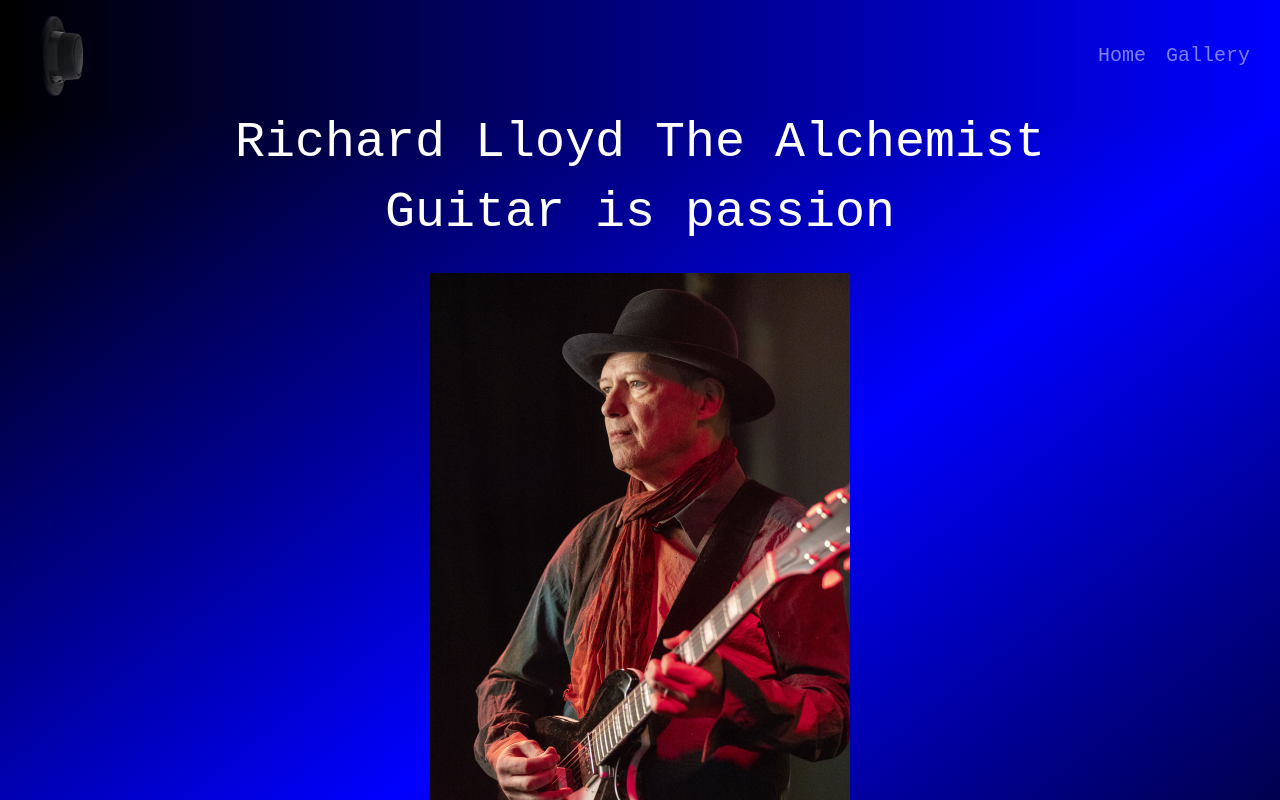
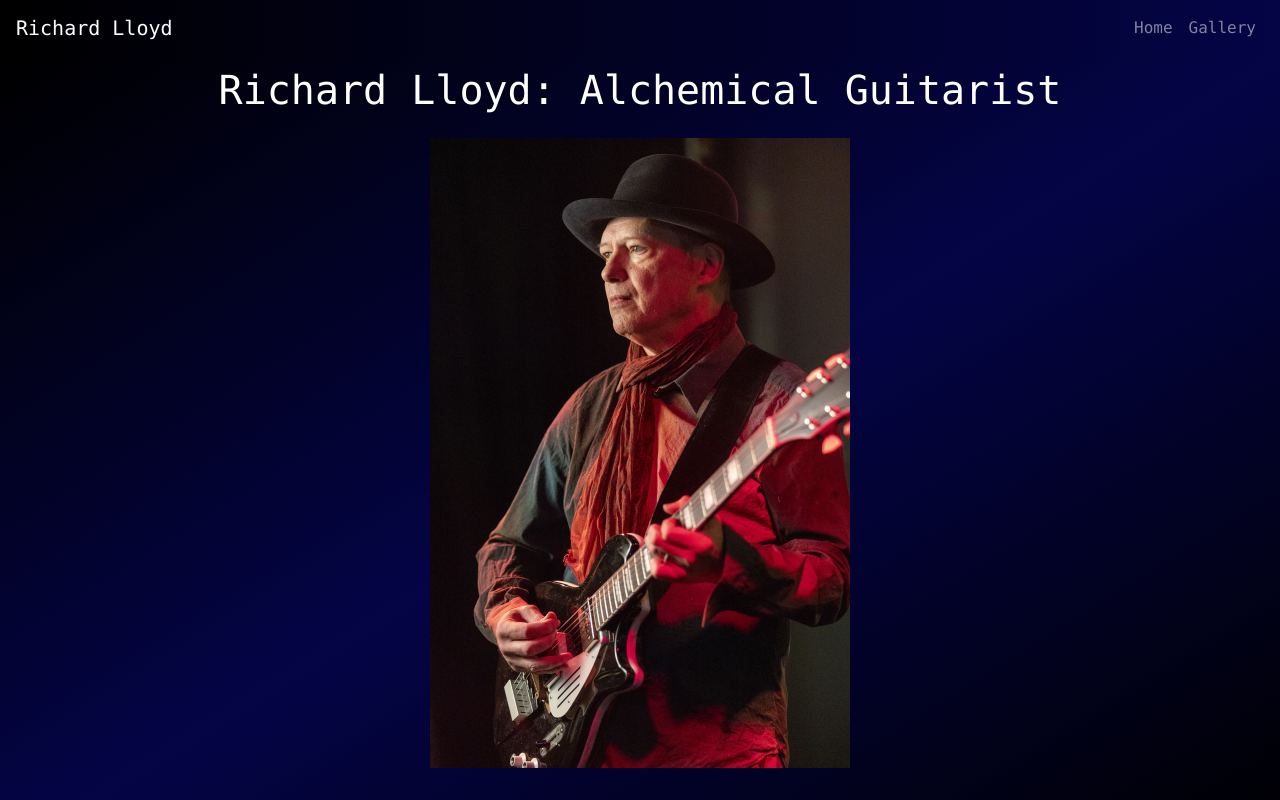
Before and after one commit to blackwellsmith/richard_lloyd, a React (Create React App) app: page / in a window 1280 px wide. Shown: the top 800 px of the page. Built offline with nearby package versions, Linux system fonts and the light colour scheme.

Commit message:
more focused on guitar changed fonts and colors

```diff
--- a/src/App.css
+++ b/src/App.css
@@ -2,14 +2,17 @@
   text-align: center;
 }
 .navbar {
-  font-family: Courier New, monospace;
-  background-image: linear-gradient(-90deg, blue, black);
+  font-family: "Lucida Console", Monaco, monospace;
+  background-image: linear-gradient(-90deg, rgb(4, 4, 70), black);
 }
 .App-logo {
   height: 10vmin;
   pointer-events: none;
 }
 
+.title {
+  font-size: 40px;
+}
 
 @media (prefers-reduced-motion: no-preference) {
   .App-logo {
@@ -18,8 +21,8 @@
 }
 
 .App-header {
-  font-family: Courier New;
-  background-image: linear-gradient(to bottom right, black, blue, black );
+  font-family: "Lucida Console", Monaco, monospace;
+  background-image: linear-gradient(to bottom right, black, rgb(4, 4, 70), black );
   min-height: 100vh;
   display: flex;
   flex-direction: column;
@@ -29,12 +32,7 @@
   color: white;
 }
 
-html, .gallery {
-  font-family: Courier New;
-  font-size: 20px;
-  color: white;
-  background-image: linear-gradient(to bottom right, black, blue, black );
-}
+
 
 
 
--- a/src/Home.js
+++ b/src/Home.js
@@ -1,5 +1,4 @@
 import React from 'react'
-
 import richard from './richard.png';
 import './App.css';
 
@@ -7,18 +6,13 @@ import './App.css';
 const Home = () => {
     return (
         <div className="App">
-          <header className="App-header">
-            <h1 classname="line">Richard Lloyd The Alchemist</h1>
-            <h1>Guitar is passion</h1>
+            <header className="App-header">
+            <h1>Richard Lloyd: Alchemical Guitarist</h1>
             <p></p>
-            <img src={richard}  width="420" height="630"/>
-            <br />
+            <img src={richard} width="420" height="630" />
             <br/>
             <br/>
-            <br/>
-            <br/>
-
-          </header>
+            </header>
         </div>
     )
 }
--- a/src/Navigation.js
+++ b/src/Navigation.js
@@ -6,7 +6,7 @@ import { Nav, Navbar } from 'react-bootstrap'
 const Navigation = () => {
     return (
         <Navbar classname="navbar" expand="lg" variant="dark">
-            <Navbar.Brand href="/"><span><img src={hat} className="App-logo" alt="logo" /></span></Navbar.Brand>
+            <Navbar.Brand href="/">Richard Lloyd</Navbar.Brand>
             <Navbar.Toggle aria-controls="basic-navbar-nav" />
             <Navbar.Collapse id="basic-navbar-nav">
                 <Nav className="ml-auto">
```
